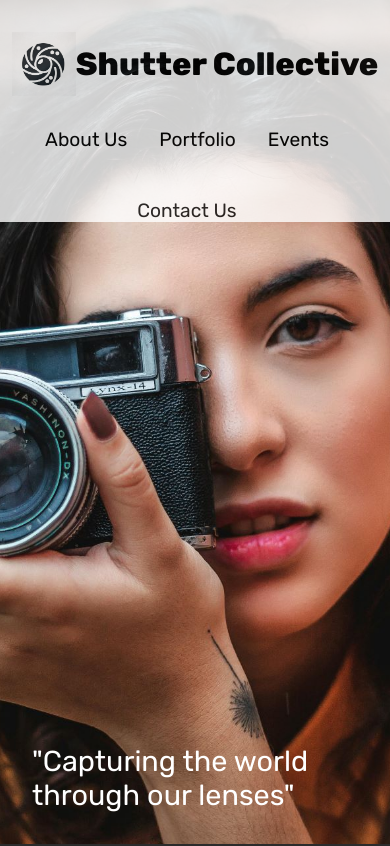
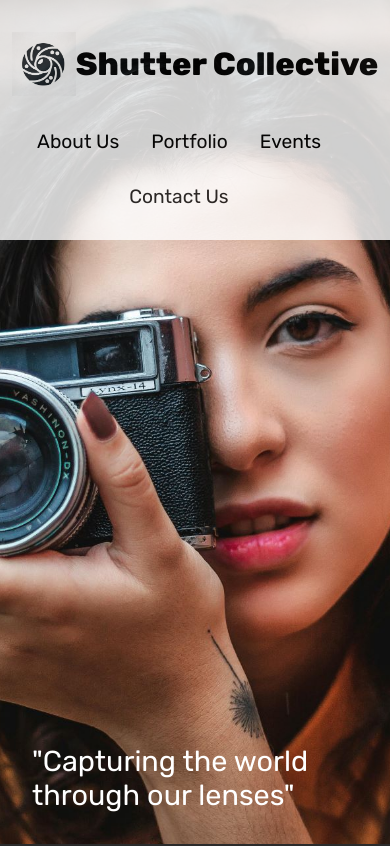
Before and after one commit to paul172v/shutter-collective, a React (Vite) app: page / in a window 390 px wide. Shown: the top 846 px of the page. Built offline with nearby package versions, Linux system fonts and the light colour scheme.

Commit message:
improved resonsivness of header

```diff
--- a/src/sections/hero/Hero.module.scss
+++ b/src/sections/hero/Hero.module.scss
@@ -101,8 +101,11 @@
 @media (max-width: 480px) {
   .header {
     opacity: 0.8;
-    height: auto;
-    padding-bottom: 0;
+    height: 15rem;
+    padding-bottom: 2rem;
+    .navList {
+      margin: 1rem 0;
+    }
   }
 
   .navList {
```
